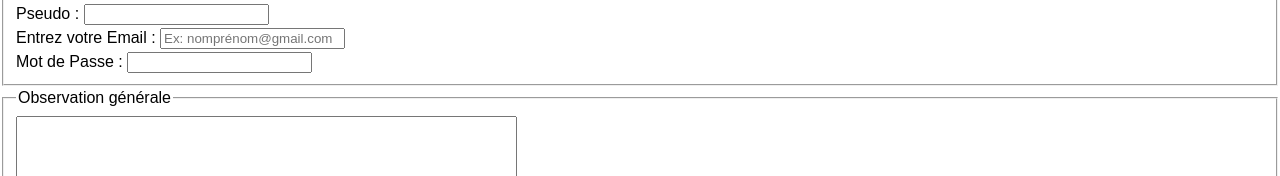
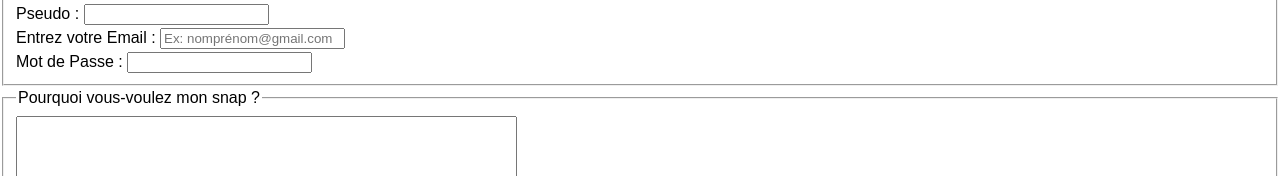
Before and after one commit to bulutcihan1004/Portfolio-cihan, a plain HTML site: page Page/Contact.html in a window 1280 px wide. Shown: the part 503-679 px from the top of the page. Drawn offline with Linux system fonts and the light colour scheme.

Commit message:
Update Contact.html

```diff
--- a/Page/Contact.html
+++ b/Page/Contact.html
@@ -88,7 +88,7 @@
         </div>
     </fieldset>
     <fieldset>
-        <legend>Observation générale</legend>
+        <legend>Pourquoi vous-voulez mon snap ?</legend>
         <label for="message">
             <textarea type="text" id="message" name="message" rows="10" cols="60"></textarea>
         </label>
```
